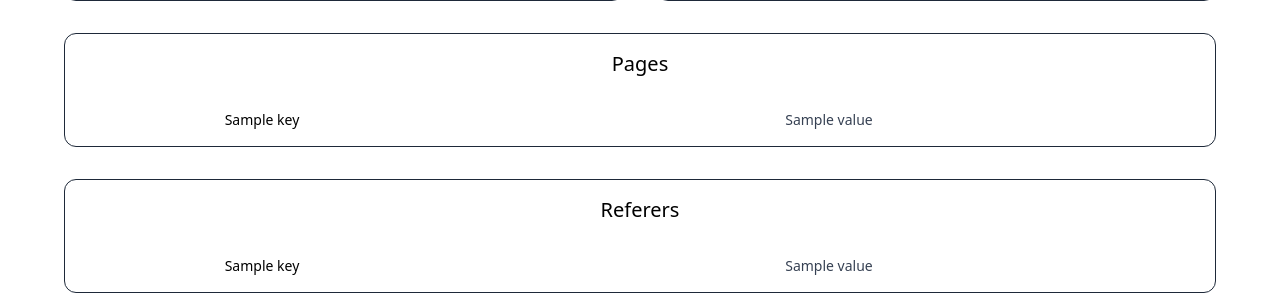
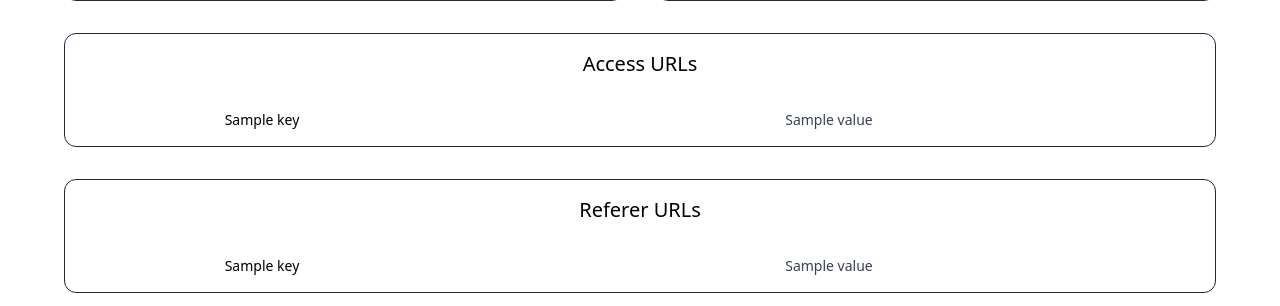
Before and after one commit to DiamondGotCat/web, a Python web app: template templates/analytics.html in a window 1280 px wide. Shown: the part 1291-1597 px from the top of the page. Run offline with Jinja, Linux system fonts and the light colour scheme; the template is opened without the code that fills it: most values are stand-ins (such as "Sample title", 1, 10 or a date in 2020).

Commit message:
no description

```diff
--- a/templates/analytics.html
+++ b/templates/analytics.html
@@ -90,7 +90,7 @@ DGC-Analytics v4.1
         </div>
     </div>
     <div class="rounded-xl border border-gray-800">
-        <p class="p-4 text-xl">Pages</p>
+        <p class="p-4 text-xl">Access URLs</p>
         <div class="flow-root p-4">
             <dl class="-my-3 divide-y divide-gray-200 dark:divide-gray-800 text-sm">
                 {% for key, value in pages.items() %}
@@ -103,7 +103,7 @@ DGC-Analytics v4.1
         </div>
     </div>
     <div class="rounded-xl border border-gray-800">
-        <p class="p-4 text-xl">Referers</p>
+        <p class="p-4 text-xl">Referer URLs</p>
         <div class="flow-root p-4">
             <dl class="-my-3 divide-y divide-gray-200 dark:divide-gray-800 text-sm">
                 {% for key, value in referers.items() %}
```
